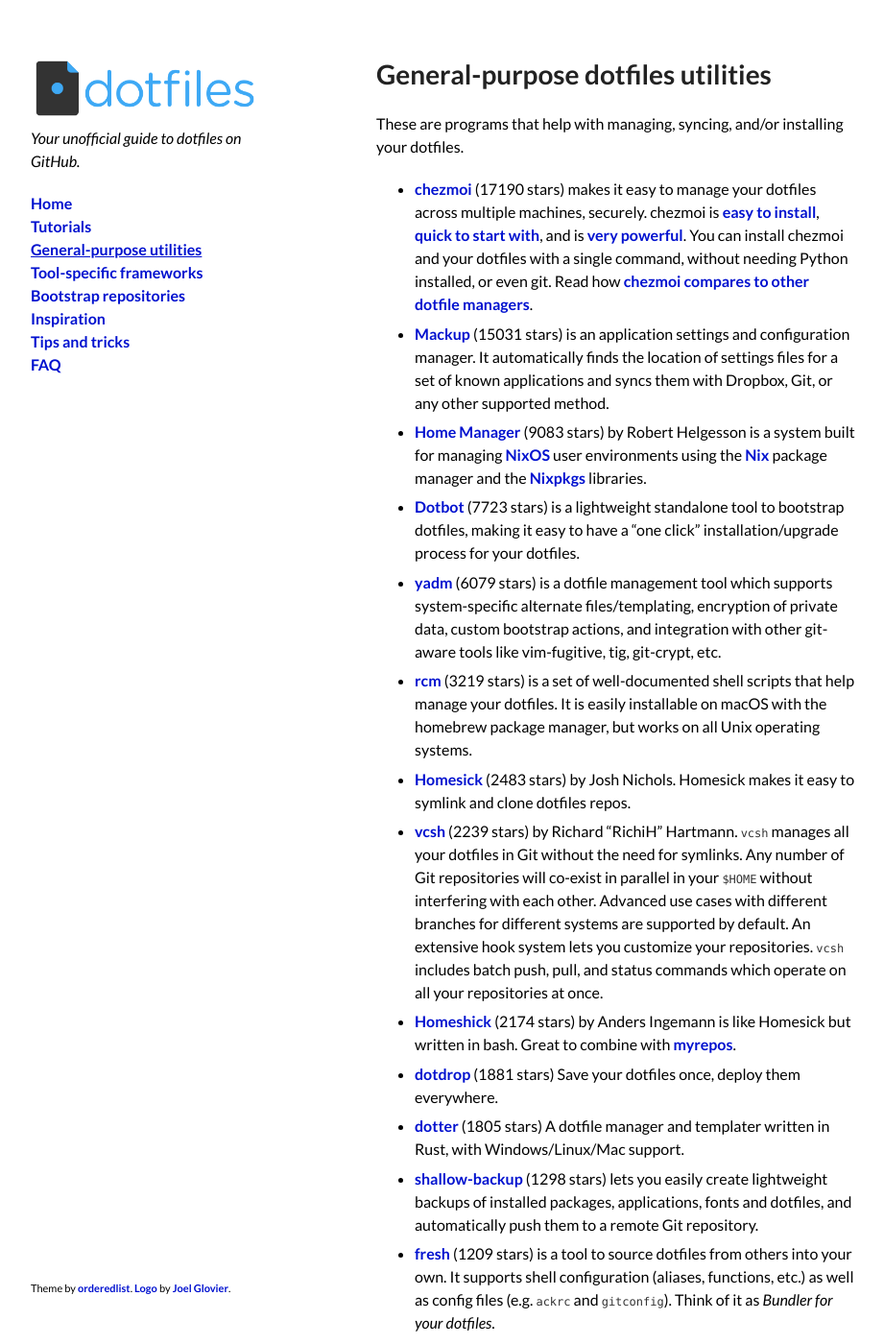
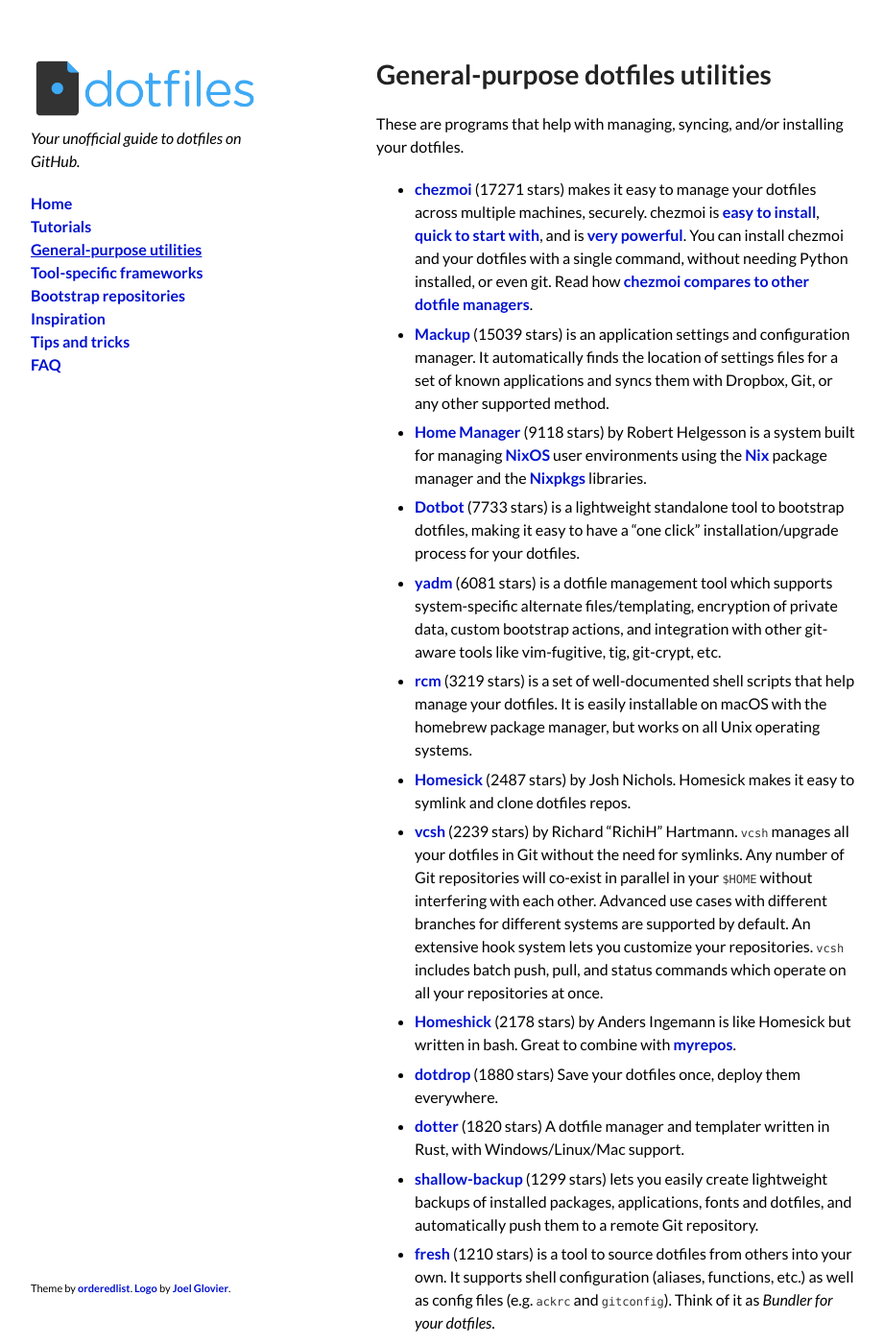
Before and after one commit to dotfiles/dotfiles.github.com, a Jekyll site: the page built from utilities.md, in a window 1280 px wide and 1400 px high. Shown: the whole window at 96% size, without its empty margins (178-1099 px from the left). Built offline with Jekyll 4.4.1, drawn with Linux system fonts in a browser that asks for light colours; comment, search, counter and statistics services are not loaded; some of the changed text lies outside the part shown.

Commit message:
Update star counts

```diff
--- a/_data/utilities.yml
+++ b/_data/utilities.yml
@@ -9,14 +9,14 @@
   notes: is a minimalist dotfile management framework, written 100% in bash.
   stars: 107
   url: https://github.com/bashdot/bashdot
-- forks: 588
+- forks: 591
   name: chezmoi
   notes: makes it easy to manage your dotfiles across multiple machines, securely.
     chezmoi is [easy to install](https://chezmoi.io/install/), [quick to start with](https://chezmoi.io/quick-start/),
     and is [very powerful](https://www.chezmoi.io/user-guide/setup/). You can install
     chezmoi and your dotfiles with a single command, without needing Python installed,
     or even git. Read how [chezmoi compares to other dotfile managers](https://www.chezmoi.io/comparison-table/).
-  stars: 17190
+  stars: 17271
   url: https://github.com/twpayne/chezmoi
   website: https://chezmoi.io
 - forks: 4
@@ -42,18 +42,18 @@
 - forks: 17
   name: dfm
   notes: is a utility to manage your dotfiles, lightweight and simple.
-  stars: 126
+  stars: 127
   url: https://github.com/justone/dfm
 - forks: 312
   name: Dotbot
   notes: is a lightweight standalone tool to bootstrap dotfiles, making it easy to
     have a "one click" installation/upgrade process for your dotfiles.
-  stars: 7723
+  stars: 7733
   url: https://github.com/anishathalye/dotbot
 - forks: 106
   name: dotdrop
   notes: Save your dotfiles once, deploy them everywhere.
-  stars: 1881
+  stars: 1880
   url: https://github.com/deadc0de6/dotdrop
 - forks: 32
   name: dotfiler
@@ -91,7 +91,7 @@
     for multiple environments. It also supports shell autocompletion.
   stars: 99
   url: https://github.com/clayrisser/dotstow
-- forks: 70
+- forks: 69
   name: Dotsync
   notes: utility for syncing dotfiles between multiple machines from a Git repo or
     push using rsync.
@@ -120,7 +120,7 @@
   notes: is a tool to source dotfiles from others into your own. It supports shell
     configuration (aliases, functions, etc.) as well as config files (e.g. `ackrc`
     and `gitconfig`). Think of it as _Bundler for your dotfiles_.
-  stars: 1209
+  stars: 1210
   url: https://github.com/freshshell/fresh
 - forks: 37
   name: Ghar
@@ -140,12 +140,12 @@
     you. Homely also has a clever Automatic Cleanup feature and good tutorials.
   stars: 44
   url: https://github.com/phodge/homely
-- forks: 2239
+- forks: 2245
   name: Home Manager
   notes: by Robert Helgesson is a system built for managing [NixOS](https://nixos.org)
     user environments using the [Nix](https://nixos.org/nix/) package manager and
     the [Nixpkgs](https://nixos.org/nixpkgs/) libraries.
-  stars: 9083
+  stars: 9118
   url: https://github.com/nix-community/home-manager
 - forks: 23
   name: Homemaker
@@ -158,12 +158,12 @@
   name: Homeshick
   notes: by Anders Ingemann is like Homesick but written in bash. Great to combine
     with [myrepos](https://web.archive.org/web/20200904205236/https://waiting-for-dev.github.io/blog/2014/05/04/distributable-and-organized-dotfiles-with-homeshick-and-mr/).
-  stars: 2174
+  stars: 2178
   url: https://github.com/andsens/homeshick
-- forks: 126
+- forks: 125
   name: Homesick
   notes: by Josh Nichols. Homesick makes it easy to symlink and clone dotfiles repos.
-  stars: 2483
+  stars: 2487
   url: https://github.com/technicalpickles/homesick
 - name: myrepos
   notes: is a tool to manage all your version control repositories at once.
@@ -188,7 +188,7 @@
   name: shallow-backup
   notes: lets you easily create lightweight backups of installed packages, applications,
     fonts and dotfiles, and automatically push them to a remote Git repository.
-  stars: 1298
+  stars: 1299
   url: https://github.com/alichtman/shallow-backup
 - forks: 13
   name: stowsh
@@ -200,7 +200,7 @@
     key differences that are more suitable to the deploy of dotfiles.
   stars: 2
   url: https://gitlab.com/semente/summon
-- forks: 125
+- forks: 126
   name: vcsh
   notes: by Richard "RichiH" Hartmann. `vcsh` manages all your dotfiles in Git without
     the need for symlinks. Any number of Git repositories will co-exist in parallel
@@ -215,7 +215,7 @@
   notes: is a dotfile management tool which supports system-specific alternate files/templating,
     encryption of private data, custom bootstrap actions, and integration with other
     git-aware tools like vim-fugitive, tig, git-crypt, etc.
-  stars: 6079
+  stars: 6081
   url: https://github.com/TheLocehiliosan/yadm
   website: https://yadm.io/
 - forks: 9
@@ -232,10 +232,10 @@
     multiple hosts, supports variable symlink targets and is infinitely hackable.
   stars: 4
   url: https://github.com/igordertigor/yadoma
-- forks: 68
+- forks: 69
   name: dotter
   notes: A dotfile manager and templater written in Rust, with Windows/Linux/Mac support.
-  stars: 1805
+  stars: 1820
   url: https://github.com/SuperCuber/dotter
 - forks: 61
   name: dotfiles
@@ -246,7 +246,7 @@
 - forks: 55
   name: comtrya
   notes: configuration Management for Localhost / dotfiles.
-  stars: 583
+  stars: 584
   url: https://github.com/comtrya/comtrya
   website: https://comtrya.dev/
 - forks: 7
@@ -272,7 +272,7 @@
   notes: is an application settings and configuration manager. It automatically finds
     the location of settings files for a set of known applications and syncs them
     with Dropbox, Git, or any other supported method.
-  stars: 15031
+  stars: 15039
   url: https://github.com/lra/mackup
 - forks: 0
   name: hideDot
```
Also changed, not shown: _data/bootstrap.yml (+7 -7 lines), _data/frameworks.yml (+42 -42 lines), _data/inspiration.yml (+22 -22 lines).
